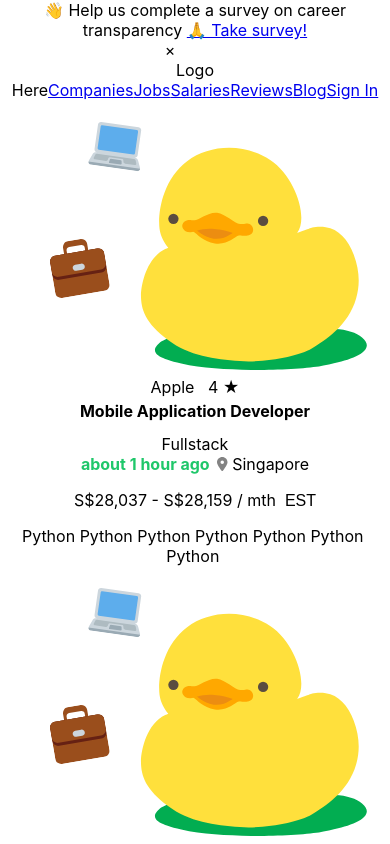
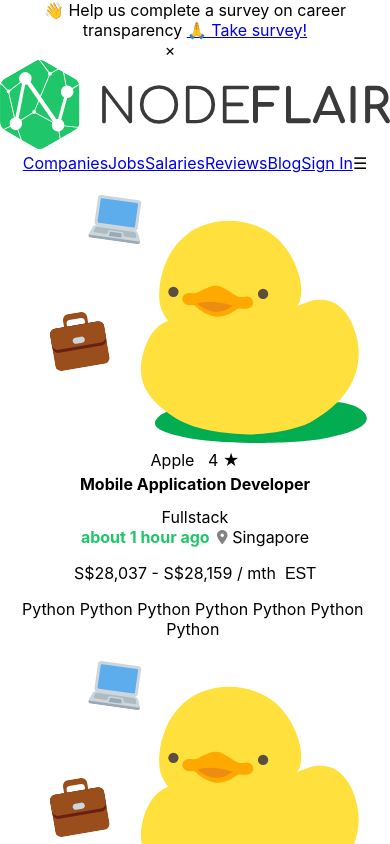
Before and after one commit to mxixqc/Nodeflair-Interview, a React (Create React App) app: page / in a window 390 px wide. Shown: the top 844 px of the page. Built offline with nearby package versions, Linux system fonts and the light colour scheme; the HTML template or start-up script is replaced by a standard one.

Commit message:
Completion

```diff
--- a/src/Header.js
+++ b/src/Header.js
@@ -1,20 +1,24 @@
 import logo from "./assets/nodeflairLogo.svg"
 import LargeOptions from "./LargeOptions"
+import { useState } from "react";
 function Header(){
+
     return(
         <div className="header">
             <div className="header-container">
-                    {/* <span className="navbar-icon">
+
+                    <span className="navbar-icon">
                         <a href="/">
                             <img alt="nodeflair logo" src={logo}></img>
                         </a>
-                    </span> */}
+                    </span>
+                    <LargeOptions className={`show-when-big`} names={["Companies", "Jobs", "Salaries", "Reviews", "Blog"]} />
+                    <LargeOptions className={`show-when-big floatRight `} names={["Sign In"]} />
 
-                    <span>
-                        Logo Here
+                    <span className={`hamburger-icon floatRight`}>
+                        &#9776;
                     </span>
-                    <LargeOptions className="show-when-big" names={["Companies", "Jobs", "Salaries", "Reviews", "Blog"]}/>
-                    <LargeOptions className="show-when-big floatRight" names={["Sign In"]}/>
+
             </div>
 
         </div>
--- a/src/styles.css
+++ b/src/styles.css
@@ -28,11 +28,11 @@
     /* display: flex; */
 }
 
-.navbar-icon {
-    display: inline-flex;
-    width: 180px;
-    padding: 10px 16px;
-    margin: 2px auto;
+.navbar-icon{
+    width:120px;
+    padding:10px 16px;
+    float:left;
+    margin:2px auto
 }
 
 .navbar-icon img {
@@ -42,6 +42,27 @@
 
 .show-when-big{
     display: inline-flex;
+}
+
+.hidden {
+    display: none;
+}
+
+@media only screen and (min-width: 1010px){
+    .hamburger-icon{
+        display: none;
+    }
+}
+
+@media only screen and (max-width: 1009px){
+    .show-when-big{
+        display: none;
+    }
+    .hamburger-icon{
+        display: visible;
+        padding-top: 15px;
+        padding-right: 15px;
+    }
 }
 
 .option {
```
